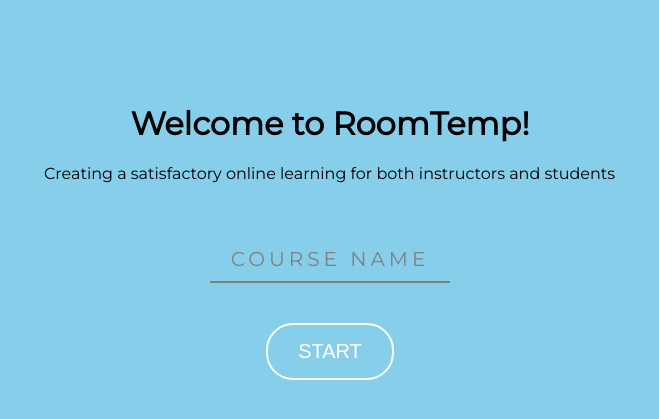
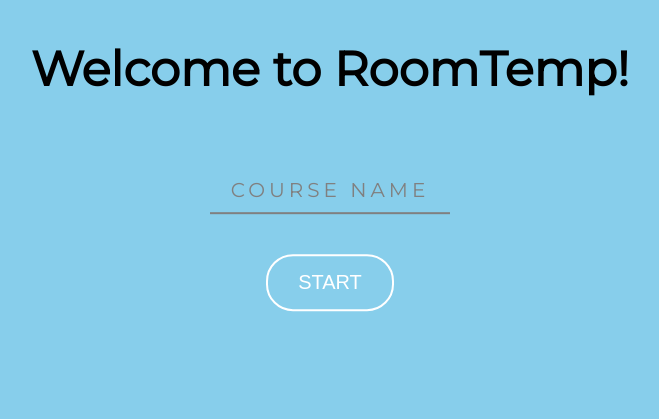
Before and after one commit to arthurjl/room-temperature, a Flask app: page / in a window 1280 px wide. Shown: the top 419 px of the page, without its empty margins (310-969 px from the left). Run offline with Flask 2, Linux system fonts and the light colour scheme.

Commit message:
Update index.html
Centered landing page, updated font

```diff
--- a/static/css/index.css
+++ b/static/css/index.css
@@ -1,6 +1,10 @@
 body {
   background-color: skyblue;
   font-family: "Montserrat", sans-serif;
+}
+
+h1{
+  font-size: 48px;
 }
 
 label{
@@ -66,6 +70,7 @@ input[type=text]:focus + .label-text{
   align-self: center;
   justify-self: center;
   height: 50%;
+  transform: translateY(-50%);
 }
 
 #intro{
@@ -74,14 +79,8 @@ input[type=text]:focus + .label-text{
   text-align: center;
 }
 
-#subtitle{
-  animation: pop .5s ease-in-out 1.5s forwards;
-  opacity: 0;
-  text-align: center;
-}
-
 #course{
-  animation: fadeIn 1s ease-in-out 3s forwards;
+  animation: fadeIn 1s ease-in-out 1.5s forwards;
   opacity: 0;
 }
 
--- a/templates/index.html
+++ b/templates/index.html
@@ -13,9 +13,6 @@
         <div id="intro">
           <h1>Welcome to RoomTemp!</h1>
         </div>
-        <div id="subtitle">
-          <p class="subtitle">Creating a satisfactory online learning for both instructors and students</p>
-        </div>
         <div id="course">
           <form>
             <label>
```
